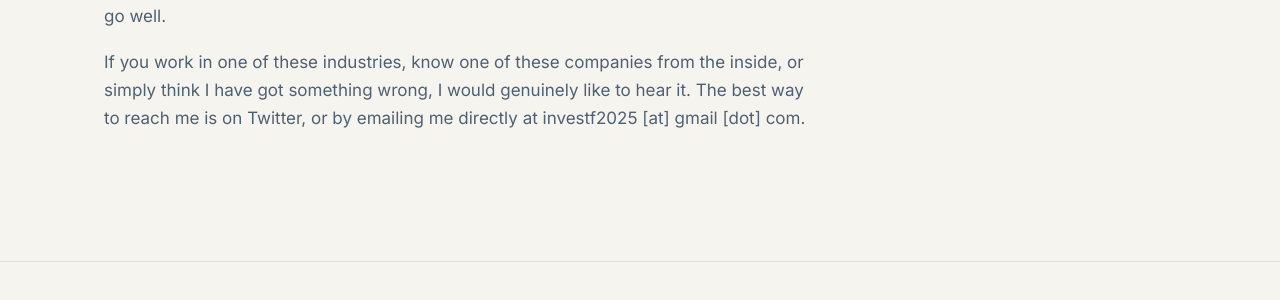
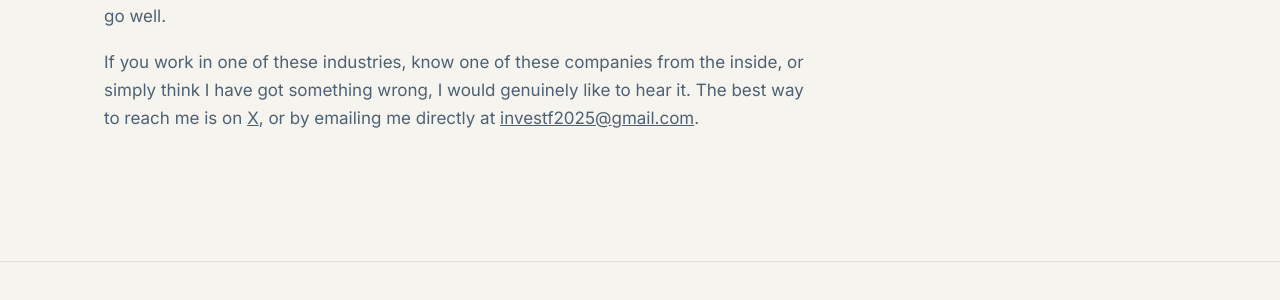
Before and after one commit to trackcmg/micro_cap_invest, a Jekyll site: the page built from about.html, in a window 1280 px wide and 1117 px high. Shown: the part 544-844 px from the top of the window. Built offline with Jekyll 4.4.1, drawn with Linux system fonts in a browser that asks for light colours.

Commit message:
Improve email obfuscation and Twitter link in about.html

```diff
--- a/about.html
+++ b/about.html
@@ -49,10 +49,10 @@ permalink: /about/
   <p class="lead" style="margin-top:18px">
     <span class="lang-en">If you work in one of these industries, know one of these companies from
     the inside, or simply think I have got something wrong, I would genuinely like to hear it. The
-    best way to reach me is on Twitter, or by emailing me directly at investf2025 [at] gmail [dot] com.</span>
+    best way to reach me is on <a href="{{ site.twitter_url }}" target="_blank" rel="noopener">X</a>, or by emailing me directly at <a href="#" onclick="window.location.href='mailto:' + ['investf2025', 'gmail.com'].join('@'); return false;">investf2025<span>@</span>gmail.com</a>.</span>
     <span class="lang-es">Si trabajas en alguno de estos sectores, conoces alguna de estas empresas
     por dentro, o simplemente crees que me he equivocado en algo, me interesa de verdad saberlo. La
-    mejor forma de contactarme es vía Twitter, o escribiéndome directamente a investf2025 [arroba] gmail [punto] com.</span>
+    mejor forma de contactarme es vía <a href="{{ site.twitter_url }}" target="_blank" rel="noopener">X</a>, o escribiéndome directamente a <a href="#" onclick="window.location.href='mailto:' + ['investf2025', 'gmail.com'].join('@'); return false;">investf2025<span>@</span>gmail.com</a>.</span>
   </p>
 
 
```
